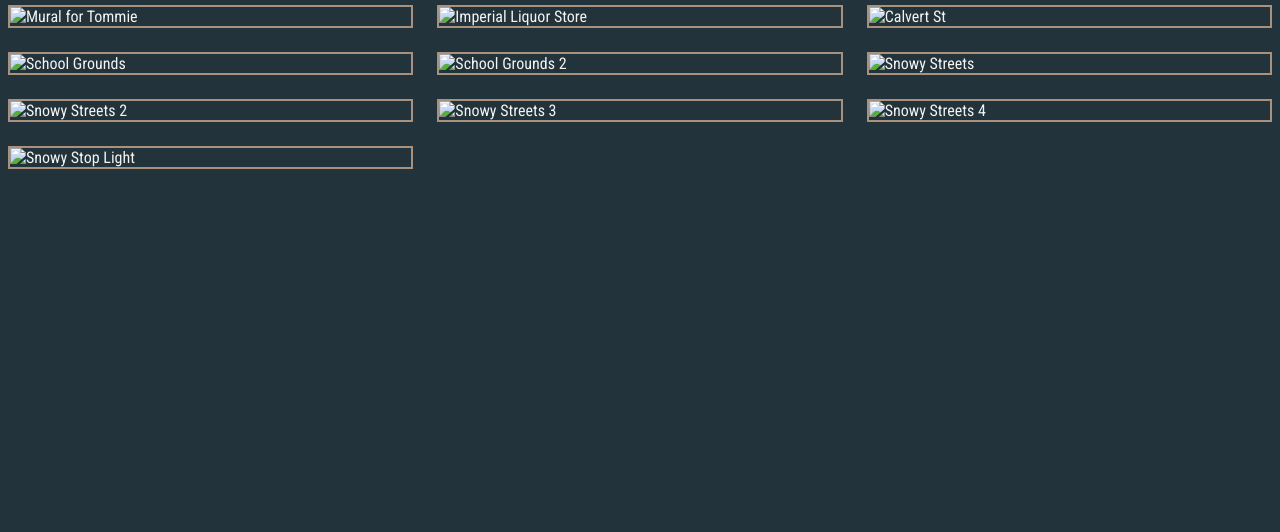
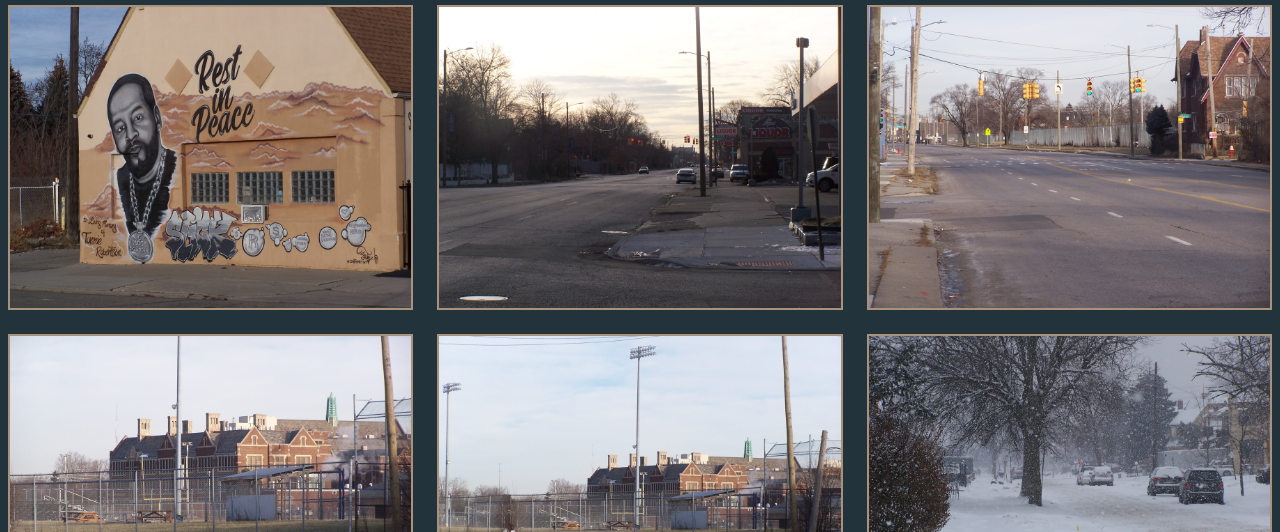
Before and after one commit to CTs-Consortium/hang-on, a plain HTML site: page photos.html in a window 1280 px wide. Shown: the part 268-800 px from the top of the page. Drawn offline with Linux system fonts and the light colour scheme.

Commit message:
commit to "main"

```diff
--- a/photos.html
+++ b/photos.html
@@ -71,19 +71,19 @@
     <h2>Photography with CAT</h2>
     <h3>Winter in Detroit</h3>
     <div class="pic--grid">
-      <img src="compressed images\100_7673-min.JPG" alt="Mural for Tommie" />
+      <img src="compressedImages/100_7673-min.JPG" alt="Mural for Tommie" />
       <img
-        src="compressed images\100_7674-min.JPG"
+        src="compressedImages\100_7674-min.JPG"
         alt="Imperial Liquor Store"
       />
-      <img src="compressed images\100_7675-min.JPG" alt="Calvert St" />
-      <img src="compressed images\100_7676-min.JPG" alt="School Grounds" />
-      <img src="compressed images\100_7677-min.JPG" alt="School Grounds 2" />
-      <img src="compressed images\100_7683-min.JPG" alt="Snowy Streets" />
-      <img src="compressed images\100_7684-min.JPG" alt="Snowy Streets 2" />
-      <img src="compressed images\100_7685-min.JPG" alt="Snowy Streets 3" />
-      <img src="compressed images\100_7686-min.JPG" alt="Snowy Streets 4" />
-      <img src="compressed images\100_7687-min.JPG" alt="Snowy Stop Light" />
+      <img src="compressedImages\100_7675-min.JPG" alt="Calvert St" />
+      <img src="compressedImages\100_7676-min.JPG" alt="School Grounds" />
+      <img src="compressedImages\100_7677-min.JPG" alt="School Grounds 2" />
+      <img src="compressedImages\100_7683-min.JPG" alt="Snowy Streets" />
+      <img src="compressedImages\100_7684-min.JPG" alt="Snowy Streets 2" />
+      <img src="compressedImages\100_7685-min.JPG" alt="Snowy Streets 3" />
+      <img src="compressedImages\100_7686-min.JPG" alt="Snowy Streets 4" />
+      <img src="compressedImages\100_7687-min.JPG" alt="Snowy Stop Light" />
     </div>
   </body>
 </html>
```
